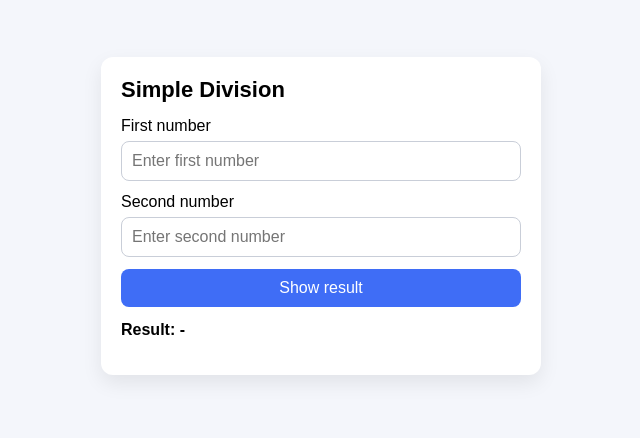
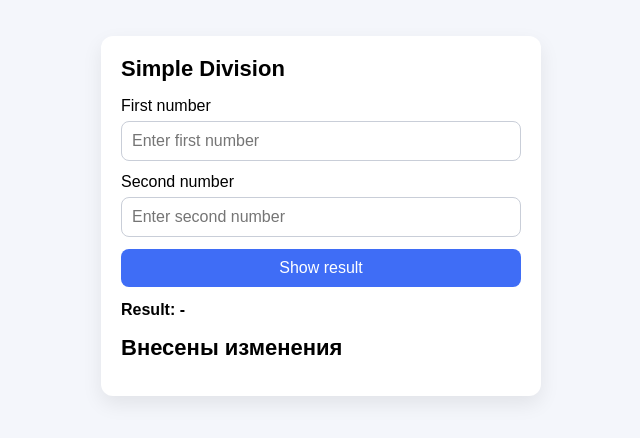
Before and after one commit to klerok/CI-division, a website: page index.html in a window 1280 px wide. Shown: the part 184-622 px from the top of the page, without its empty margins (319-959 px from the left). Drawn offline with Linux system fonts and the light colour scheme.

Commit message:
change 1

```diff
--- a/index.html
+++ b/index.html
@@ -22,6 +22,8 @@
 
         <button id="calculateButton" type="button">Show result</button>
         <p id="result">Result: -</p>
+
+        <h1>Внесены изменения</h1>
     </main>
 
     <script type="module" src="index.js"></script>
```
Also changed, not shown: package.json (+6 -3 lines), 1 other file.
